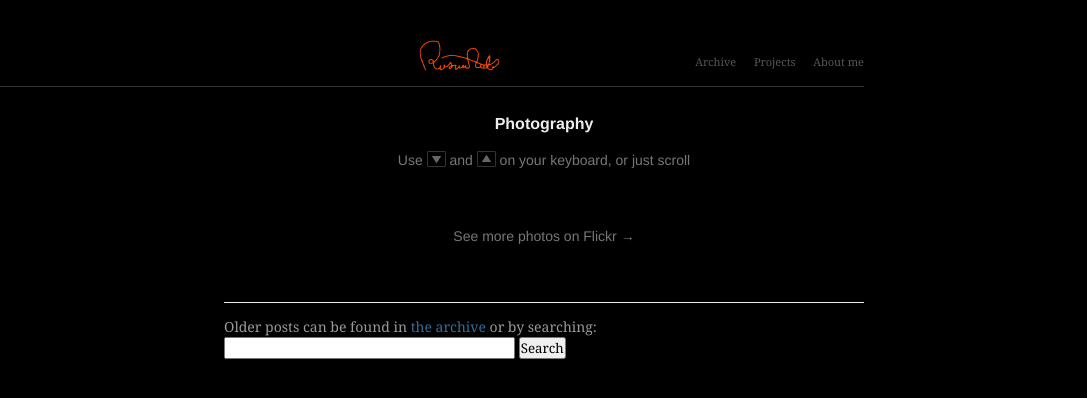
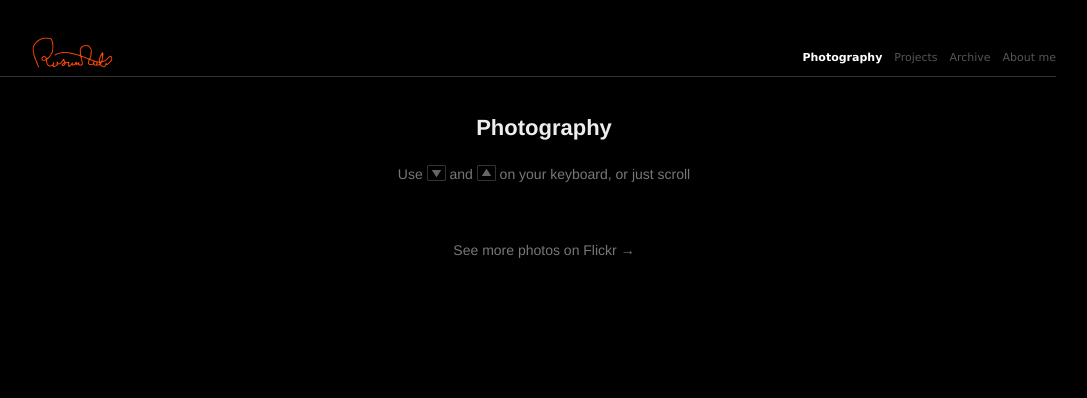
Before and after one commit to protez/rsms.github.com, a Jekyll site: the page built from photos/index.html, in a window 1280 px wide. Shown: the top 398 px of the page, without its empty margins (96-1183 px from the left). Built offline with Jekyll 4.4.1, drawn with Linux system fonts in a browser that asks for light colours; Markdown is read by kramdown in place of the engine named in the settings; comment, search, counter and statistics services are not loaded.

Commit message:
Added /photos/

```diff
--- a/_layouts/default.html
+++ b/_layouts/default.html
@@ -5,7 +5,7 @@
     <title>{% if page.title %}{{ page.title }} &mdash; {% endif %}Rasmus Andersson</title>
     <meta http-equiv="Content-Type" content="text/html; charset=utf-8">
     {% if page.title != "Archive (sidebar)" %}
-    <meta name="viewport" content="width=700">
+    <meta name="viewport" content="width={% if page.wide_layout %}1100{% else %}700{% endif %}">
     {% endif %}
     <link rel="stylesheet" media="screen, projection" href="/res/screen.css" type="text/css">
     <link rel="stylesheet" media="print" href="/res/print.css" type="text/css">
@@ -24,24 +24,30 @@
     {% if page.title != "Archive (sidebar)" %}
     {% include sidebar_ui_controller.html %}
     {% endif %}
+    {% if page.include_move %}
+    <script src="http://movelang.org/move.js"></script>
+    {% endif %}
   </head>
-  <body>
+  <body{% if page.wide_layout %} class="wide"{% endif %}>
     <iframe id="sidebar"></iframe>
     <header>
       <ul class="navigation">
-        <li><a href="/archive/" title="Archived articles">Archive</a></li>
-        <li><a href="/projects/" title="Projects I am or was involved in">Projects</a></li>
-        <li><a href="/about/">About me</a></li>
+        <li><a href="/photos/"{% if page.url contains "/photos/" %}class="active"{% endif %} title="A selection of recent photography">Photography</a></li>
+        <li><a href="/projects/"{% if page.url contains "/projects/" %}class="active"{% endif %} title="Projects I am or was involved in">Projects</a></li>
+        <li><a href="/archive/"{% if page.url contains "/archive/" %}class="active"{% endif %} title="Archived articles">Archive</a></li>
+        <li><a href="/about/"{% if page.url contains "/about/" %}class="active"{% endif %}>About me</a></li>
       </ul>
       <h1><a href="/"><img src="/res/signature.png" width="81" height="31" alt="Signature"></a></h1>
     </header>
     <div class="wrapper content">
       {{ content }}
     </div>
+
     {% if page.fb_comments %}
     <h2>Comments</h2>
     <div id="fb-root"></div><script>var s;if(document.location.hostname === 'rsms.me')s=document.createElement('script');s.async=true;s.src="http://connect.facebook.net/en_US/all.js#appId=38027689216&xfbml=1";document.getElementsByTagName('head')[0].appendChild(s);</script><fb:comments href="http://rsms.me{{ page.url }}" num_posts="{{ page.fb_comments }}" width="640"></fb:comments>
     {% endif %}
+
     {% if paginator.page %}
     <div id="paginator">
       {% if paginator.next_page %}
@@ -52,6 +58,8 @@
       {% endif %}
     </div>
     {% endif %}
+
+    {% unless page.no_footer %}
     <footer>
       <form action="http://www.google.com/cse" id="cse-search-box">
         <p>
@@ -64,6 +72,8 @@
       </form>
       <script type="text/javascript" src="http://www.google.com/cse/brand?form=cse-search-box&amp;lang=en"></script>
     </footer>
+    {% endunless %}
+
     {% include prettify.html %}
     {% include analytics.html %}
     <div id="carbonads-container"><div class="carbonad"><div id="azcarbon"></div><script type="text/javascript">if(document.location.hostname === 'rsms.me'){var z = document.createElement("script"); z.type = "text/javascript"; z.async = true; z.src = "http://engine.carbonads.com/z/12122/azcarbon_2_1_0_VERT"; var s = document.getElementsByTagName("script")[0]; s.parentNode.insertBefore(z, s);}</script></div></div>
--- a/res/screen.css
+++ b/res/screen.css
@@ -9,8 +9,13 @@ body {
   width: 640px;
 }
 
+body.wide {
+  width:1024px;
+}
+
 .small { font-size: 11px; color: #999; }
 div.breaker { clear:both; }
+.template { display:none; }
 
 p, ul, ol, pre, blockquote, hr, object { margin: 1em 0; }
 pre, code, tt { font-family: monospace; }
@@ -20,15 +25,17 @@ hr { height:1px; border:none; background-color:#ddd; }
 
 h1,h2,h3,h4 {
   font-family: helvetica, sans-serif;
-  color:#333;
+  color:#040404;
   margin: 1.618em 0 1em 0;
   -webkit-font-smoothing: antialiased;
   text-rendering: optimizelegibility;
 }
-h1,h3 { font-size: 16px; }
+h1,h3 { font-size: 22px; }
 h2 { font-size: 18px; }
 h4 { font-size: 14px; color:#666; }
 h5,h6 { font-size:12px; color:#888; }
+
+body.wide h1 { font-size:22px; }
 
 a { text-decoration:none; }
 a:link, a:active { color:#316d96; }
@@ -53,17 +60,20 @@ header {
   /*margin-left:-999em; margin-right:-999em;
   padding-left:999em; padding-right:999em;*/
   margin-left:-999em; padding-left:999em;
-  padding-top:1em;
+  padding-top:1px;
   padding-bottom:0;
+  height:75px;
 }
-  header p.description {
-    font:9px 'lucida grande', 'tahoma', sans-serif;
+  header h1 { display:block; height:31px; }
+  header h1 img { display:block; height:31px; }
+  header {
+    font: 9px/9px 'lucida grande', 'tahoma', sans-serif;
     color: #ccc;
   }
   header ul.navigation {
     text-align: left;
     float: right;
-    margin-top:37px;
+    margin-top:52px;
   }
   header ul.navigation li {
     display: inline-block;
@@ -76,7 +86,8 @@ header {
     text-decoration: none;
     font-size: 11px;
   }
-  header ul.navigation li a:hover { color: #000; }
+  header ul.navigation li a:hover { color: black; text-decoration: none; }
+  header ul.navigation li a.active { font-weight:bold; color:black; }
 
 /* main */
 #main { margin-bottom: 3em; }
@@ -122,14 +133,14 @@ body div.content {}
 
 /* posts */
 div.post {
-  border-bottom: 1px dashed #ddd;
+  border-bottom: 2px solid #ddd;
   margin-top: 1.5em; margin-bottom: 1.5em;
-  margin-left:-999em; padding-left:999em;
+  padding-bottom: 2em;
+  margin-left:-9000px; padding-left:9000px;
   page-break-before: always;
 }
   div.post.single, div.post:last-child { border-bottom:none; }
   div.post h1:first-child { margin-top:0; }
-  div.post.single h1:first-child { font-size:22px; }
   div.post h2.title { font-size:22px; }
   div.post postamble {
     display:block;
```
